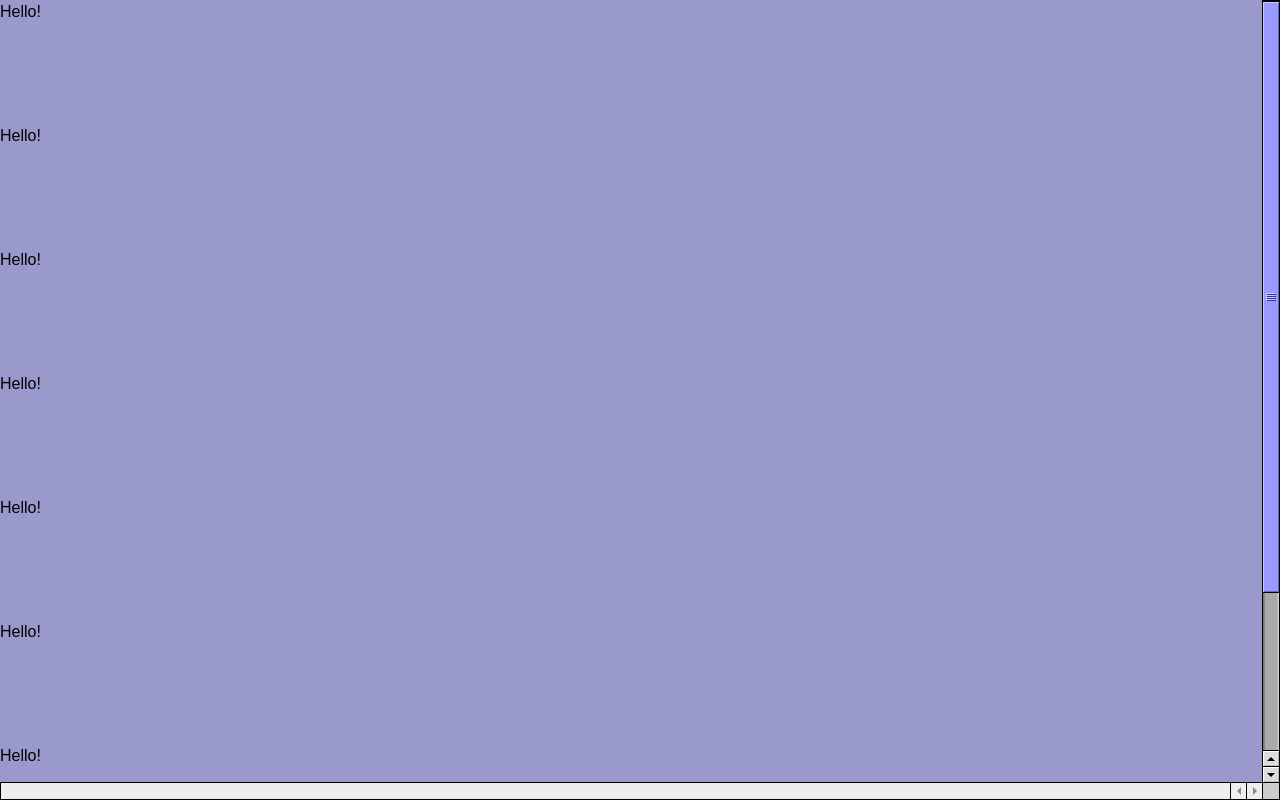
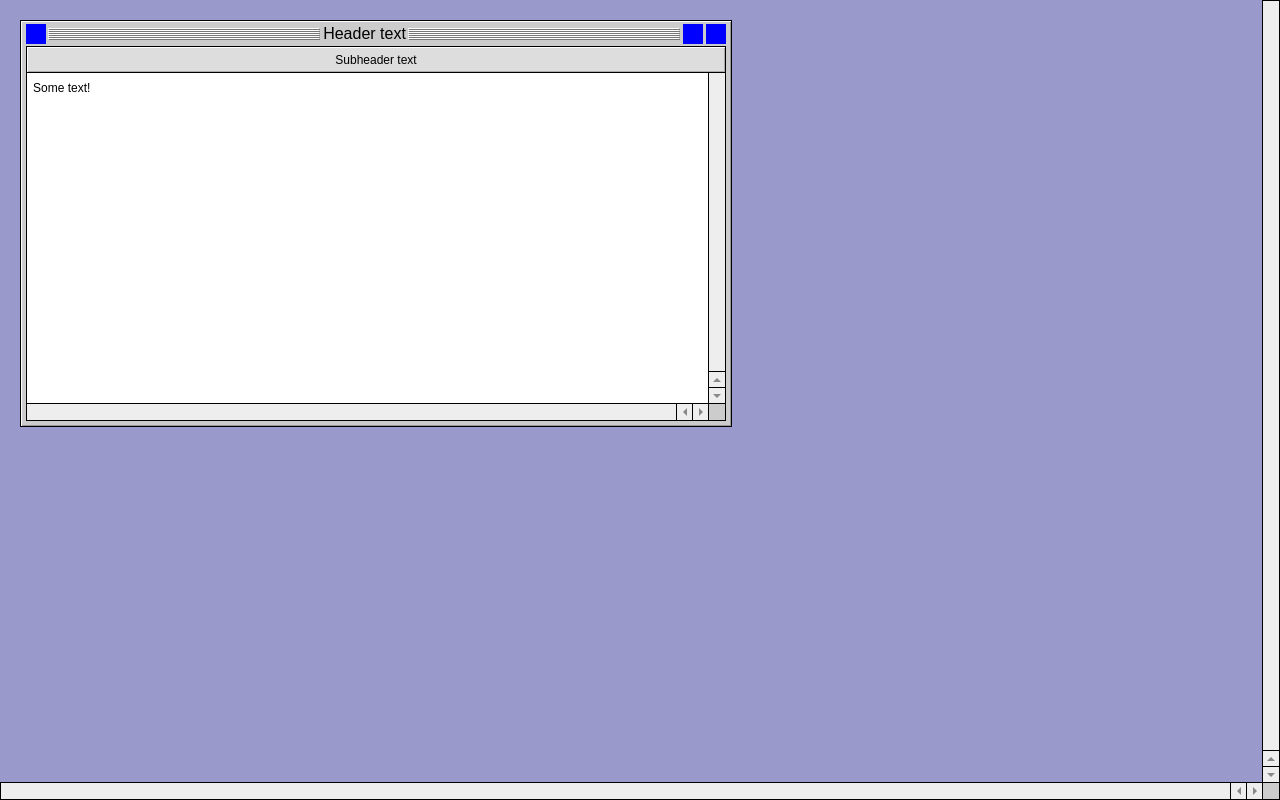
Before and after one commit to bdsplum/mac-os-9-ui, a Vue app: page / in a window 1280 px wide. Built offline with nearby package versions, Linux system fonts and the light colour scheme; a web font is replaced by a local one.

Commit message:
Added start of card & updated readme

```diff
--- a/src/App.vue
+++ b/src/App.vue
@@ -1,26 +1,31 @@
 <script setup>
     import ScrollContainer from './components/Scroll/ScrollContainer.vue';
+    import Card from './components/Card.vue';
 </script>
 
 <template>
     <ScrollContainer>
-        <div class="body">
-            <div>Hello!</div>
-            <div>Hello!</div>
-            <div>Hello!</div>
-            <div>Hello!</div>
-            <div>Hello!</div>
-            <div>Hello!</div>
-            <div>Hello!</div>
-            <div>Hello!</div>
+        <div class="content">
+            <Card
+                width="700"
+                height="400"
+            >
+                <template #header>
+                    Header text
+                </template>
+                <template #subheader>
+                    Subheader text
+                </template>
+                <template #default>
+                    Some text!
+                </template>
+            </Card>
         </div>
     </ScrollContainer>
 </template>
 
 <style scoped lang="scss">
-    .body {
-        &> div {
-            margin-bottom: 100px;
-        }
+    .content {
+        padding: 20px;
     }
 </style>
--- /dev/null
+++ b/src/components/Card.vue
@@ -0,0 +1,98 @@
+<template>
+    <div
+        class="card"
+        :style="{ height: `${height}px`, width: `${width}px` }"
+    >
+        <div class="card__header">
+            <div class="card__button"></div>
+            <div class="card__spacer"></div>
+            <slot name="header" />
+            <div class="card__spacer"></div>
+            <div class="card__button"></div>
+            <div class="card__button"></div>
+        </div>
+        <div class="card__subheader">
+            <slot name="subheader" />
+        </div>
+        <ScrollContainer class="card__scroll">
+            <div class="card__content">
+                <slot />
+            </div>
+        </ScrollContainer>
+    </div>
+</template>
+
+<script setup>
+    import ScrollContainer from './Scroll/ScrollContainer.vue';
+
+    const props = defineProps({
+        /**
+         * Optional card height
+         */
+        height: Number,
+        /**
+         * Optional card width
+         */
+        width: Number
+    });
+</script>
+
+<style lang="scss" scoped>
+    @import "../styles/colours";
+
+    .card {
+        border: 1px solid black;
+        padding: 0 5px 5px;
+        background-color: $grey-3;
+        box-shadow: inset 1px 1px white, inset -1px -1px #999999;
+        display: flex;
+        flex-direction: column;
+
+        &__header {
+            height: 25px;
+            display: flex;
+            align-items: center;
+            gap: 3px;
+        }
+
+        &__button {
+            height: 20px;
+            width: 20px;
+            background-color: blue;
+        }
+
+        &__spacer {
+            flex: 1 1 auto;
+            height: 1px;
+            background-color: $grey-5;
+            box-shadow: -1px -5px white, 0px -4px $grey-5, -1px -3px white, 0px -2px $grey-5, -1px -1px white, -1px 1px white, 0px 2px $grey-5, -1px 3px white, 0px 4px $grey-5, -1px 5px white, 0px 6px $grey-5;
+        }
+
+        &__subheader {
+            height: 25px;
+            background-color: $grey-1;
+            display: flex;
+            justify-content: center;
+            align-items: center;
+            border: 1px solid black;
+            border-bottom: none;
+            font-size: 12px;
+            box-shadow: inset 1px 1px white, inset -1px -1px $grey-4;
+        }
+
+        &__scroll {
+            flex: 1;
+
+            &:deep(.scroll__content) {
+                border-left: 1px solid black;
+                border-top: 1px solid black;
+                background-color: white;
+            }
+        }
+
+        &__content {
+            padding: 6px;
+            font-size: 12px;
+        }
+    }
+</style>
```
Also changed, not shown: 1 other file (tests, documents, lock files or other folders).
